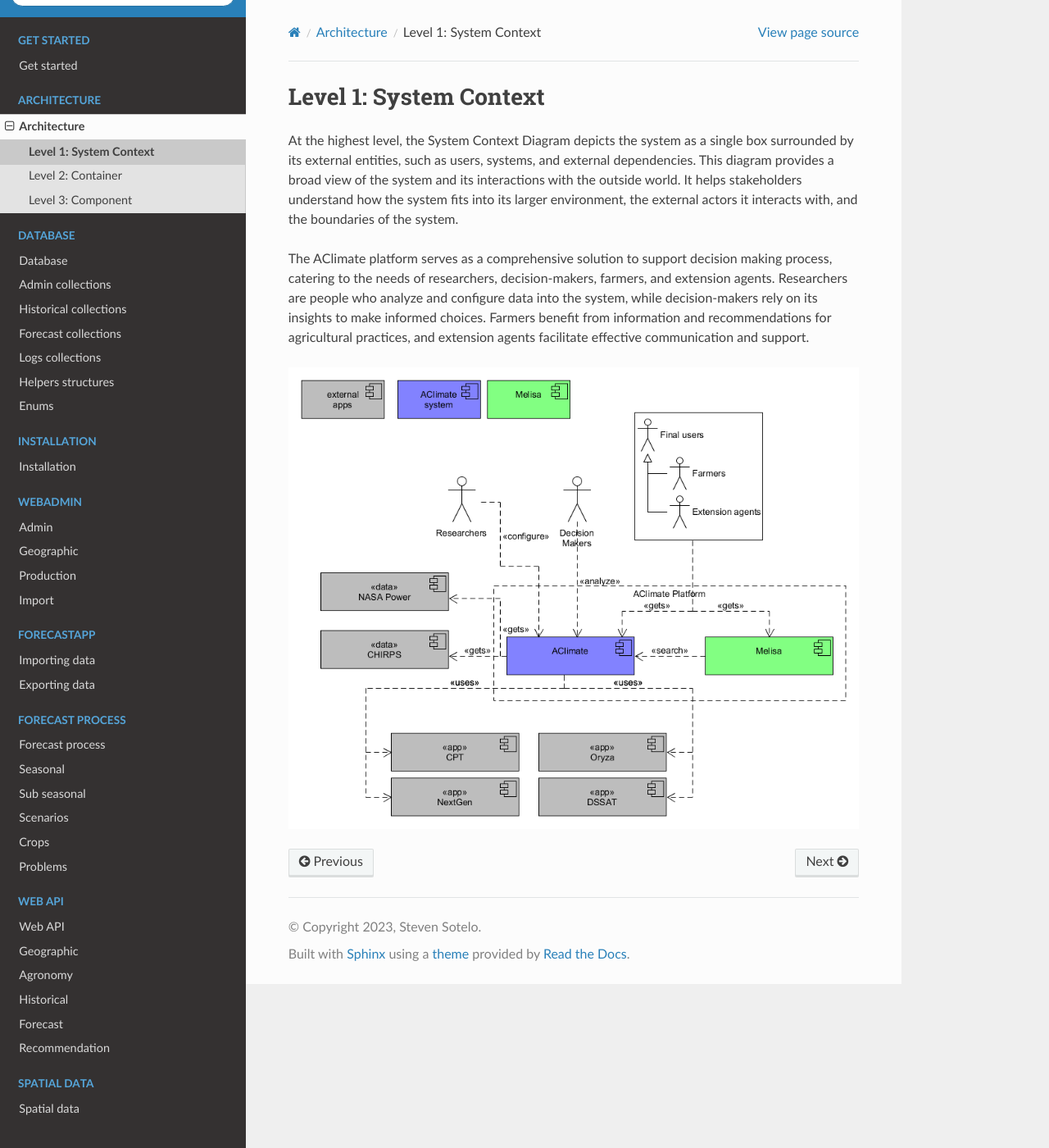
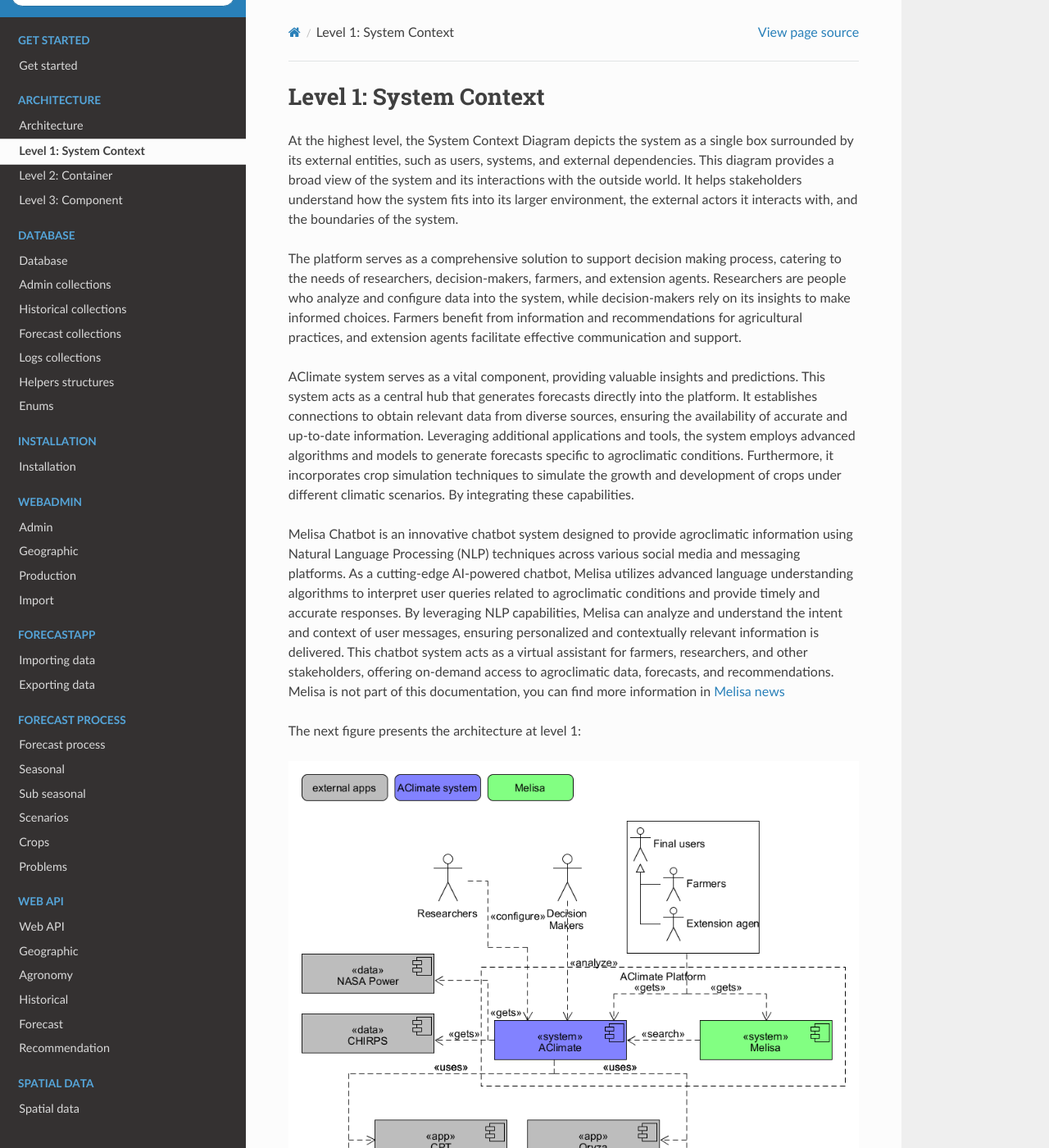
Before and after one commit to stevensotelo/aclimate_docs, a Sphinx documentation site: the page built from docs/source/02-l1.rst, in a window 1280 px wide and 1400 px high. Shown: the whole window at 82% size. Built offline with Sphinx 7.4.7 and the Read the Docs theme 2.0.0, drawn with Linux system fonts in a browser that asks for light colours.

Commit message:
added level 1 architecture

```diff
--- a/docs/source/02-l1.rst
+++ b/docs/source/02-l1.rst
@@ -7,12 +7,33 @@
 It helps stakeholders understand how the system fits into its larger environment,
 the external actors it interacts with, and the boundaries of the system.
 
-The AClimate platform serves as a comprehensive solution to support decision making process,
+The platform serves as a comprehensive solution to support decision making process,
 catering to the needs of researchers, decision-makers, farmers, and extension agents.
 Researchers are people who analyze and configure data into the system, while decision-makers rely on its insights to
 make informed choices. Farmers benefit from information and recommendations for agricultural practices,
 and extension agents facilitate effective communication and support.
 
+AClimate system serves as a vital component, providing valuable insights and predictions.
+This system acts as a central hub that generates forecasts directly into the platform.
+It establishes connections to obtain relevant data from diverse sources, ensuring the
+availability of accurate and up-to-date information. Leveraging additional applications and tools,
+the system employs advanced algorithms and models to generate forecasts specific to agroclimatic conditions.
+Furthermore, it incorporates crop simulation techniques to simulate the growth and development of
+crops under different climatic scenarios. By integrating these capabilities.
+
+Melisa Chatbot is an innovative chatbot system designed to provide agroclimatic information using
+Natural Language Processing (NLP) techniques across various social media and messaging platforms.
+As a cutting-edge AI-powered chatbot, Melisa utilizes advanced language understanding algorithms
+to interpret user queries related to agroclimatic conditions and provide timely and accurate responses.
+By leveraging NLP capabilities, Melisa can analyze and understand the intent and context of user messages,
+ensuring personalized and contextually relevant information is delivered.
+This chatbot system acts as a virtual assistant for farmers, researchers, and other stakeholders,
+offering on-demand access to agroclimatic data, forecasts, and recommendations.
+Melisa is not part of this documentation, you can find more information in
+`Melisa news <https://alliancebioversityciat.org/tools-innovations/melisa-chatbot>`_
+
+The next figure presents the architecture at level 1:
+
 .. image:: /_static/img/02-l1/level1.*
     :alt: Architecture Level 1 - System Context AClimate
     :class: device-screen-vertical side-by-side
--- a/docs/source/conf.py
+++ b/docs/source/conf.py
@@ -6,7 +6,7 @@
 # -- Project information -----------------------------------------------------
 # https://www.sphinx-doc.org/en/master/usage/configuration.html#project-information
 
-project = 'Aclimate'
+project = 'AClimate'
 copyright = '2023, Steven Sotelo'
 author = 'Steven Sotelo'
 release = '2'
--- a/docs/source/index.rst
+++ b/docs/source/index.rst
@@ -30,6 +30,9 @@
   :caption: Architecture
 
   02-architecture
+  02-l1
+  02-l2
+  02-l3
 
 .. toctree::
   :hidden:
```
Also changed, not shown: docs/source/02-architecture.rst (+0 -8 lines), docs/source/_static/img/02-l1/level1.png, docs/source/_static/img/02-l2/level2.png (added), 2 other files.
